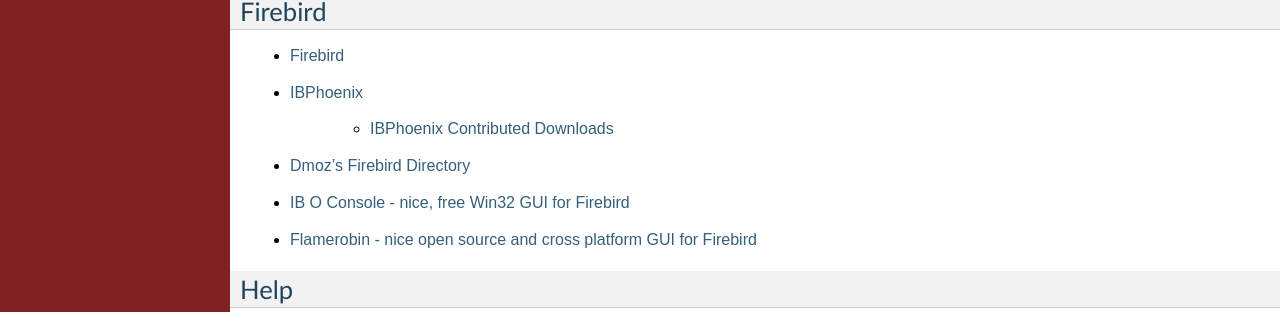
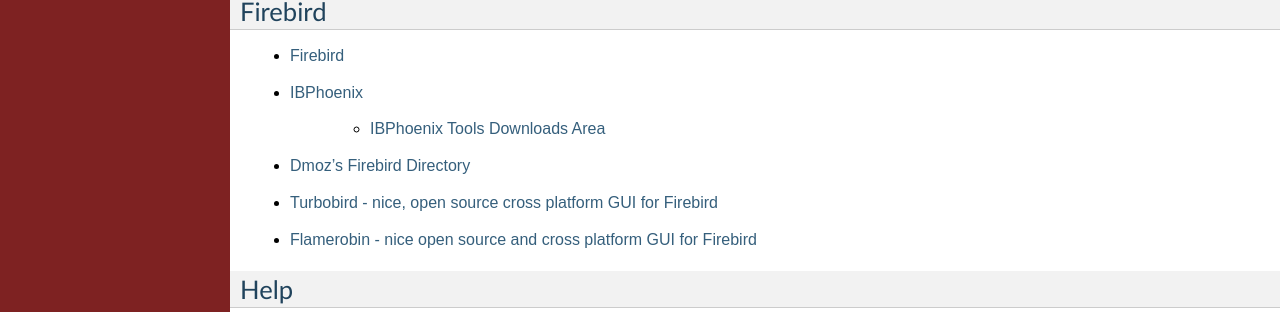
Before and after one commit to nakagami/pyfirebirdsql, a Sphinx documentation site: the page built from sphinx/links.txt, in a window 1280 px wide. Shown: the part 649-961 px from the top of the page. Built offline with Sphinx 7.4.7, drawn with Linux system fonts in a browser that asks for light colours.

Commit message:
fixed ibphoenix links and added turbobird alternative to iboconsole (this one is cross platform)

```diff
--- a/sphinx/links.txt
+++ b/sphinx/links.txt
@@ -41,12 +41,11 @@
 + `Firebird <http://www.firebirdsql.org/>`__
 + `IBPhoenix <http://www.ibphoenix.com>`__
 
-    + `IBPhoenix Contributed Downloads <http://www.ibphoenix.com/main.nfs?
-      a=ibphoenix&page=ibp_contrib_download>`__
+    + `IBPhoenix Tools Downloads Area <http://ibphoenix.com/download/tools/>`__
 
 + `Dmoz's Firebird Directory <http://www.dmoz.org/Computers/Software/Databases/Firebird/>`__
-+ `IB O Console - nice, free Win32 GUI for Firebird
-  <http://www.mengoni.it/downloads.html>`__
++ `Turbobird - nice, open source cross platform  GUI for Firebird
+  <http://code.sd/turbobird/>`__
 + `Flamerobin - nice open source and cross platform GUI for Firebird <http://flamerobin.org>`__
 
 Help
```
